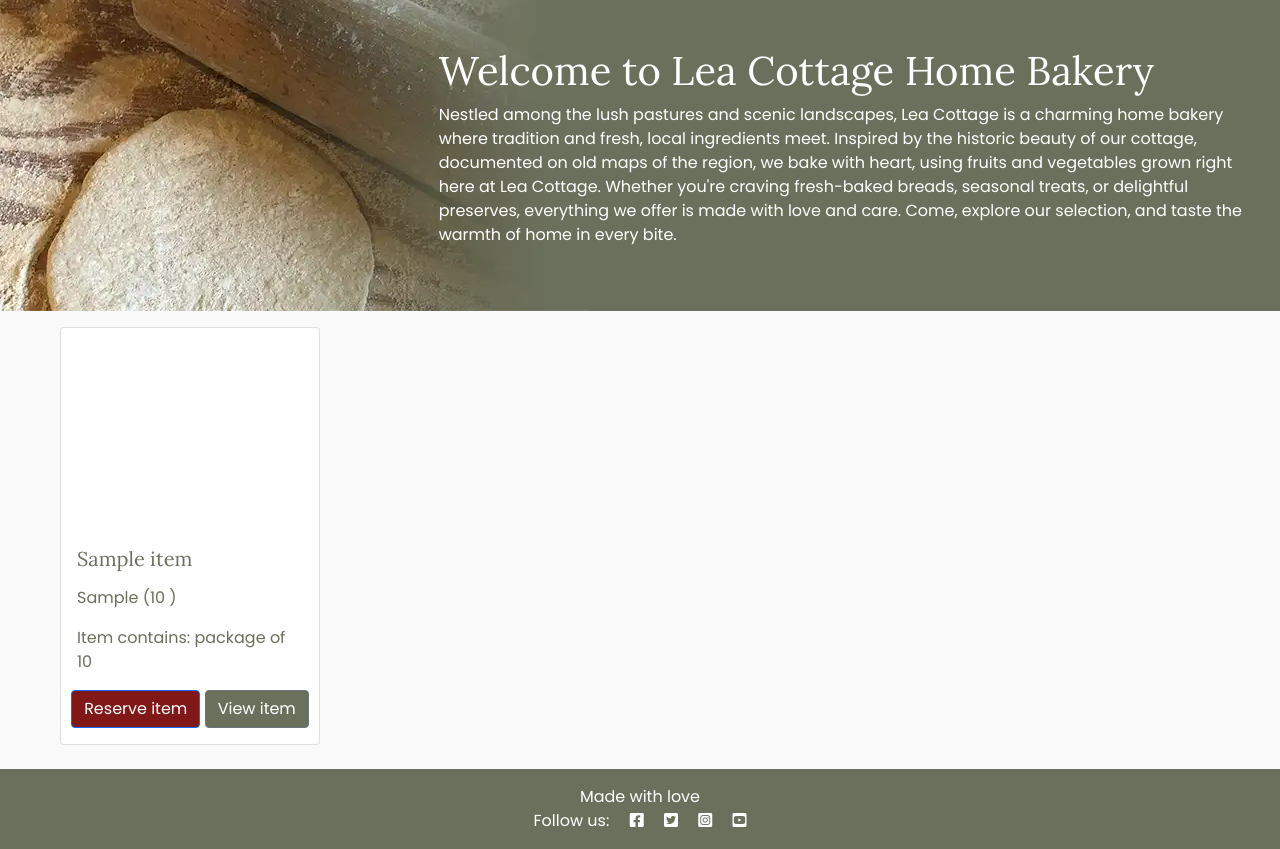
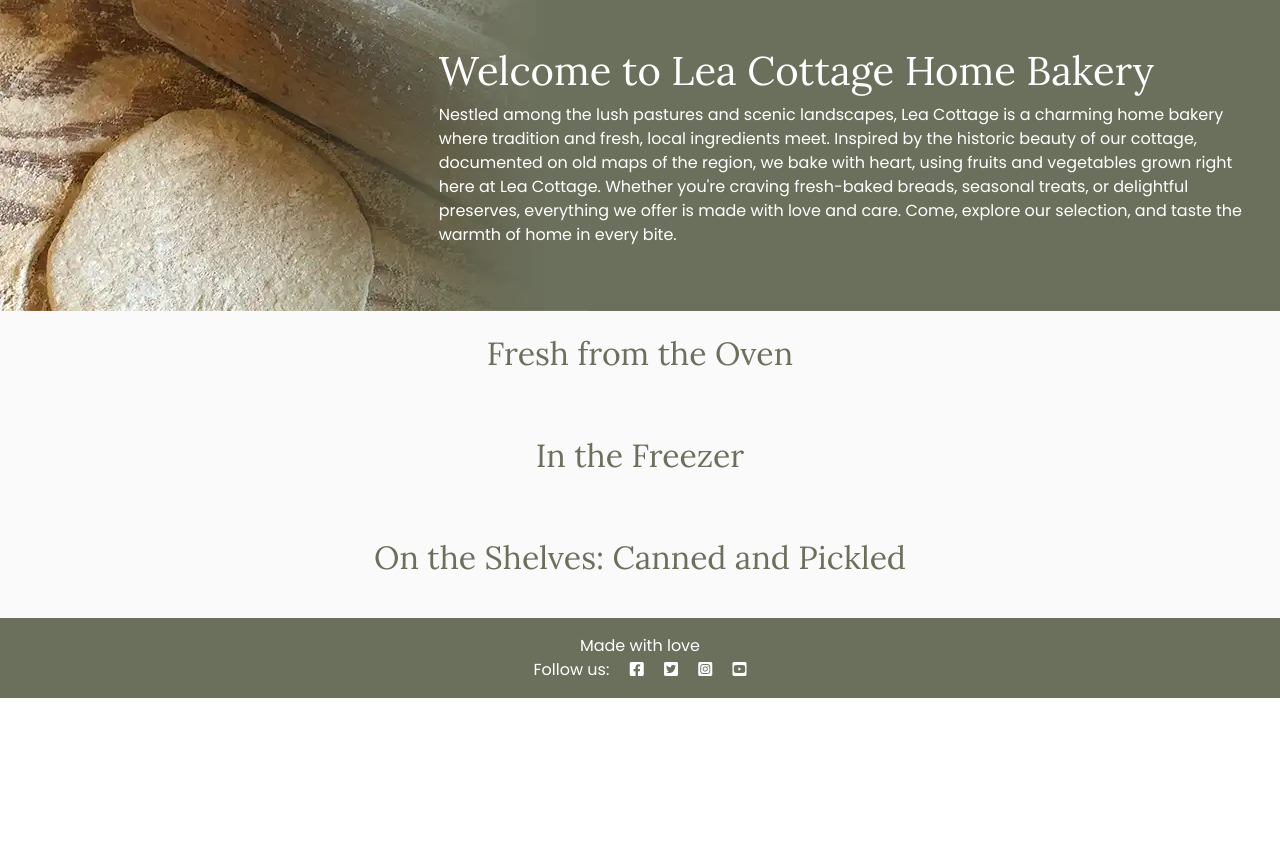
Before and after one commit to behemot-biz/lea-cottage, a Django app: page / in a window 1280 px wide. Shown: the part 117-966 px from the top of the page. After the commit the page ends 815 px from the top, so only its background shows below. Run offline with Django 4.2, Linux system fonts and the light colour scheme; a user stored in the database is signed in; tables that the repository leaves empty hold one stand-in row (values such as "Sample post").

Commit message:
fix: Improve ux on  stock items on start page Divide items based on preserve type, list items in separate rows, i.e fresh, frozen etc. Change view logic. Only render one item if more of the same is available, display items in stock where there are more of the same item.

```diff
--- a/product/templates/product/index.html
+++ b/product/templates/product/index.html
@@ -1,12 +1,7 @@
 {% extends "base.html" %}
-{% load custom_filters %}
 {% load static %}
 
 {% block content %}
-
-<!-- index.html content starts here -->
-
-<!-- Hero -->
 <div class="container-fluid bg-default">
     <div class="row bg-neutral hero">
         <div class="col-md-8 offset-md-4 py-5">
@@ -21,35 +16,85 @@
         </div>
     </div>
 
+    <!-- Section for Fresh items -->
+    <h2 class="text-center my-4">Fresh from the Oven</h2>
     <div class="row stockitem-collection-width mx-auto pt-3">
-        {% for entry in stock_items_with_ingredients %}
-
+        {% for entry in stock_items %}
+            {% if entry.preserve__method == "Fresh" %}
             <div class="col-12 col-sm-6 col-md-4 col-lg-3 mb-4">
                 <div class="card h-100 stockitem-card p-0">
-                <div class="card-img-top img-container" data-bg-image="{% if not 'placeholder' in entry.stock_item.item.item_image.url %}{{ entry.stock_item.item.item_image.url|replace:'http://,https://' }}{% else %}{% static 'images/default.jpg' %}{% endif %}">
+                    <div class="card-img-top img-container" data-bg-image="{% if not 'placeholder' in entry.item__item_image %}{{ entry.item__item_image.url }}{% else %}{% static 'images/default.jpg' %}{% endif %}">
                     </div>
                     <div class="card-body">
-                    <div class="card-title card-custom-heading">{{ entry.stock_item.item.name }}</div>
-                    <p class="card-text">
-                        {{ entry.stock_item.preserve.method }}
-                        ({{ entry.stock_item.item_quantity }} {{ entry.stock_item.quantity.unit }})</p>
-                    <p class="card-text">Item contains: package of {{ entry.stock_item.item_quantity }} {{ entry.stock_item.quantity.unit }}</p>
+                        <div class="card-title card-custom-heading">{{ entry.item__name }}</div>
+                        <p class="card-text">{{ entry.preserve__method }} ({{ entry.item_quantity }} {{ entry.quantity__unit }})</p>
+                        <p class="card-text">{{ entry.available_count }} available</p>
                     </div>
                     <div class="card-footer text-center p-0 pb-auto">
-
                         {% if user.is_authenticated %}
-                        <a href="{% url 'add_to_reservation' entry.stock_item.id %}" class="btn btn-primary mb-3">Reserve item</a>
+                        <a href="{% url 'add_to_reservation' entry.lowest_id %}" class="btn btn-primary mb-3">Reserve item</a>
                         {% endif %}
-                        <a href="{% url 'stock_item_detail' entry.stock_item.id %}" class="btn btn-secondary mb-3">View item</a>
+                        <a href="{% url 'stock_item_detail' entry.lowest_id %}" class="btn btn-secondary mb-3">View item</a>
                     </div>
                 </div>
             </div>
+            {% endif %}
+        {% endfor %}
+    </div>
 
+    <!-- Section for Frozen items -->
+    <h2 class="text-center my-4">In the Freezer</h2>
+    <div class="row stockitem-collection-width mx-auto pt-3">
+        {% for entry in stock_items %}
+            {% if entry.preserve__method == "Frozen" %}
+            <div class="col-12 col-sm-6 col-md-4 col-lg-3 mb-4">
+                <div class="card h-100 stockitem-card p-0">
+                    <div class="card-img-top img-container" data-bg-image="{% if not 'placeholder' in entry.item__item_image %}{{ entry.item__item_image.url }}{% else %}{% static 'images/default.jpg' %}{% endif %}">
+                    </div>
+                    <div class="card-body">
+                        <div class="card-title card-custom-heading">{{ entry.item__name }}</div>
+                        <p class="card-text">{{ entry.preserve__method }} ({{ entry.item_quantity }} {{ entry.quantity__unit }})</p>
+                        <p class="card-text">{{ entry.available_count }} available</p>
+                    </div>
+                    <div class="card-footer text-center p-0 pb-auto">
+                        {% if user.is_authenticated %}
+                        <a href="{% url 'add_to_reservation' entry.lowest_id %}" class="btn btn-primary mb-3">Reserve item</a>
+                        {% endif %}
+                        <a href="{% url 'stock_item_detail' entry.lowest_id %}" class="btn btn-secondary mb-3">View item</a>
+                    </div>
+                </div>
+            </div>
+            {% endif %}
         {% endfor %}
+    </div>
+
+    <!-- Section for Canned/Pickled items -->
+    <h2 class="text-center my-4">On the Shelves: Canned and Pickled</h2>
+    <div class="row stockitem-collection-width mx-auto pt-3">
+        {% for entry in stock_items %}
+            {% if entry.preserve__method == "Canned" or entry.preserve__method == "Pickled" %}
+            <div class="col-12 col-sm-6 col-md-4 col-lg-3 mb-4">
+                <div class="card h-100 stockitem-card p-0">
+                    <div class="card-img-top img-container" data-bg-image="{% if not 'placeholder' in entry.item__item_image %}{{ entry.item__item_image.url }}{% else %}{% static 'images/default.jpg' %}{% endif %}">
+                    </div>
+                    <div class="card-body">
+                        <div class="card-title card-custom-heading">{{ entry.item__name }}</div>
+                        <p class="card-text">{{ entry.preserve__method }} ({{ entry.item_quantity }} {{ entry.quantity__unit }})</p>
+                        <p class="card-text">{{ entry.available_count }} available</p>
+                    </div>
+                    <div class="card-footer text-center p-0 pb-auto">
+                        {% if user.is_authenticated %}
+                        <a href="{% url 'add_to_reservation' entry.lowest_id %}" class="btn btn-primary mb-3">Reserve item</a>
+                        {% endif %}
+                        <a href="{% url 'stock_item_detail' entry.lowest_id %}" class="btn btn-secondary mb-3">View item</a>
+                    </div>
+                </div>
+            </div>
+            {% endif %}
+        {% endfor %}
+    </div>
 
 </div>
-</div>
-
 {% endblock %}
 {% block extras %}
 <script src="{% static 'js/set_bg_image.js' %}"></script>
--- a/product/views.py
+++ b/product/views.py
@@ -1,6 +1,7 @@
 from django.shortcuts import render, get_object_or_404, redirect
 from django.views import generic
 from django.urls import reverse
+from django.db.models import Count, Min
 from django.contrib.auth.decorators import login_required
 from django.contrib import messages
 from reservation.models import MyReservation
@@ -17,65 +18,30 @@
         A QuerySet of all instances of :model:`product.StockItem`
         with status=0.
     ``stock_items_with_ingredients``
-        A list of stock items along with their associated ingredients.
-
-    **Template:**
-
-    :template:`product/index.html`
+        A list of unique stock items along with their available count.
     """
-    queryset = StockItem.objects.all(
-        ).filter(status=0).order_by("-created_on")
+    queryset = StockItem.objects.filter(status=0).order_by("-created_on")
     template_name = "product/index.html"
     context_object_name = "stock_items"
 
     def get_context_data(self, **kwargs):
         """
-        Adds stock items and their ingredients to the context.
-
-        **Context**
-
-        ``stock_items_with_ingredients``
-            A list of stock items along with their related ingredients.
+        Adds unique stock items and their available count to the context.
         """
         context = super().get_context_data(**kwargs)
 
-        # Add stock items and their associated ingredients to the context
-        stock_items_with_ingredients = []
-        for stock_item in context['stock_items']:
-            # Fetch related ingredients from the linked Item
-            ingredients = stock_item.item.ingredients.all()
-            stock_items_with_ingredients.append({
-                'stock_item': stock_item,
-                'ingredients': ingredients,
-            })
+        # Group by item, preserve method, and quantity to avoid duplicates
+        stock_items = StockItem.objects.filter(status=0).values(
+            'item__name', 'item__item_image',
+            'preserve__method', 'quantity__unit'
+        ).annotate(
+            available_count=Count('id'),
+            lowest_id=Min('id'),
+            item_quantity=Min('item_quantity')
+        ).order_by('item__name', 'preserve__method')
 
-        context['stock_items_with_ingredients'] = stock_items_with_ingredients
+        context['stock_items'] = stock_items
         return context
-
-
-def stock_item_detail(request, id):
-    """
-    Displays the details of a single stock item in :model:`product.StockItem`.
-
-    **Context**
-
-    ``stock_item``
-        An instance of :model:`product.StockItem` corresponding
-        to the provided ID.
-
-    **Template:**
-
-    :template:`product/stock_item_detail.html`
-    """
-    stock_item = get_object_or_404(StockItem, id=id)
-
-    return render(
-        request,
-        "product/stock_item_detail.html",
-        {
-            "stock_item": stock_item,
-        },
-    )
 
 
 @login_required
@@ -83,25 +49,6 @@
     """
     Adds a stock item to the current user's active reservation
     in :model:`reservation.MyReservation`.
-
-    If the user doesn't have an active reservation, a new one is created.
-
-    **Context**
-
-    ``stock_item``
-        An instance of :model:`product.StockItem` corresponding
-        to the provided stock item ID.
-    ``reservation``
-        The current user's active reservation.
-
-    **Messages:**
-
-    A success message is added upon successfully adding the stock
-    item to the reservation.
-
-    **Redirects to:**
-
-    :view:`reservation` - The reservation page.
     """
     stock_item = get_object_or_404(StockItem, id=stock_item_id)
 
@@ -111,7 +58,6 @@
         reservation_complete=0,  # Status is "Started"
     )
 
-    # Ensure the reservation is saved if it was just created
     if created:
         reservation.save()
 
@@ -123,6 +69,19 @@
     messages.add_message(
         request, messages.SUCCESS,
         f'{stock_item.item.name} added to your reservation'
-        )
+    )
 
     return redirect(reverse('reservation'))
+
+
+def stock_item_detail(request, id):
+    """
+    Displays the details of a single stock item.
+    """
+    stock_item = get_object_or_404(StockItem, id=id)
+
+    return render(
+        request,
+        "product/stock_item_detail.html",
+        {"stock_item": stock_item},
+    )
```
Lines whose indentation alone changed are shown as unchanged.
